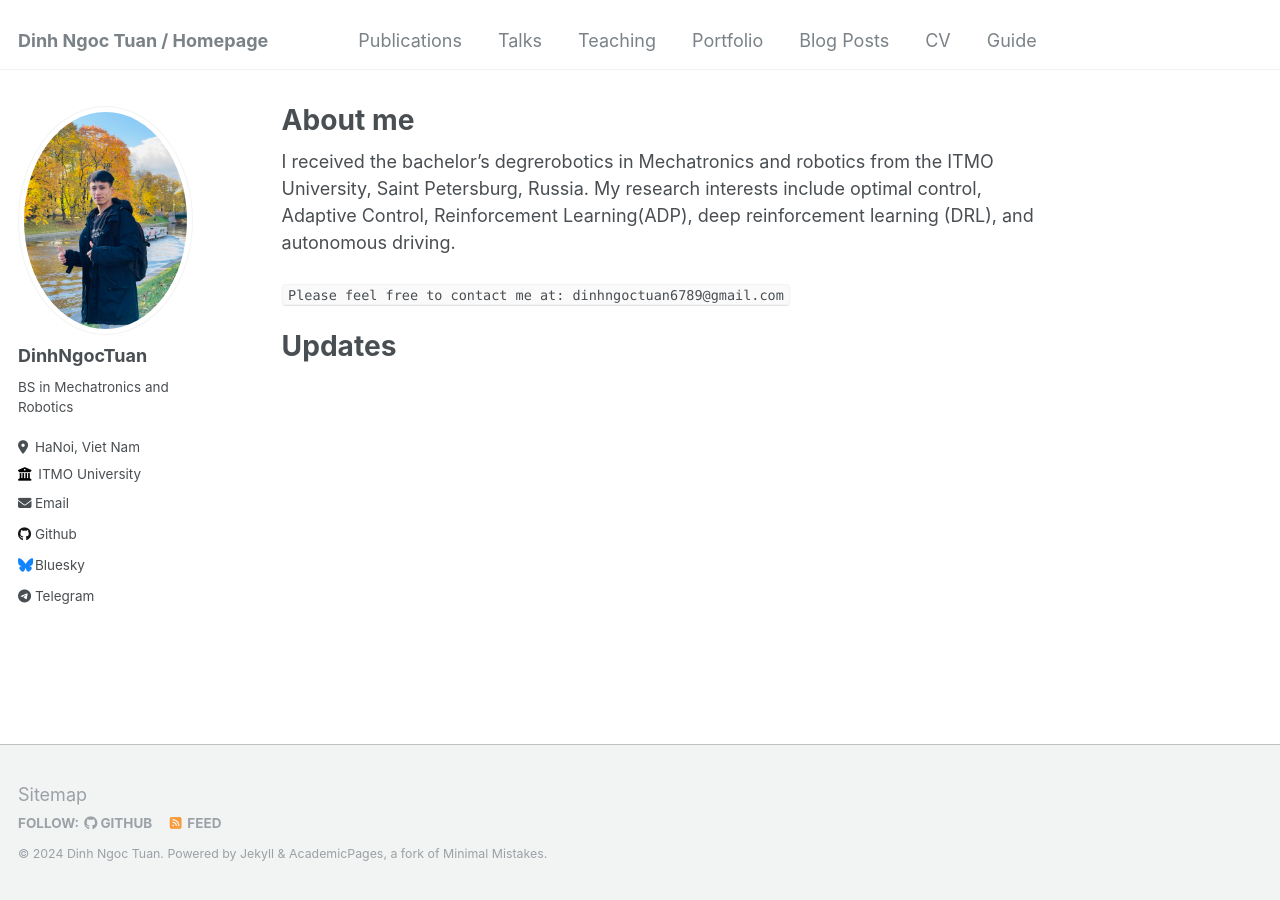
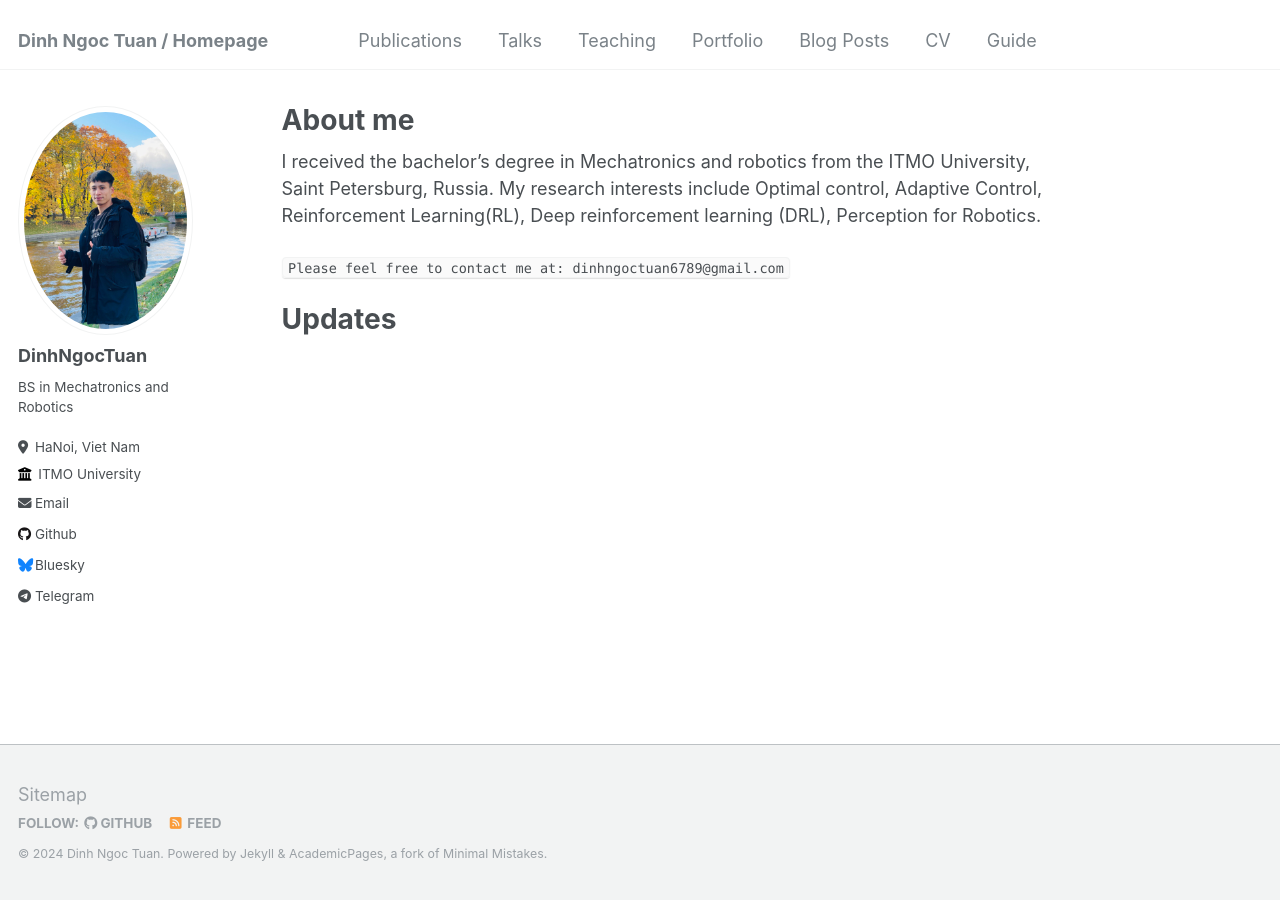
Before and after one commit to TuanRobotics/TuanRobotics.github.io, a Jekyll site: the page built from _pages/about.md, in a window 1280 px wide. Built offline with Jekyll 4.4.1, drawn with Linux system fonts in a browser that asks for light colours.

Commit message:
Update about.md

```diff
--- a/_pages/about.md
+++ b/_pages/about.md
@@ -7,7 +7,7 @@ redirect_from:
   - /about.html
 ---
 
-I received the bachelor's degrerobotics in Mechatronics and robotics from the ITMO University, Saint Petersburg, Russia. My research interests include optimal control, Adaptive Control, Reinforcement Learning(ADP), deep reinforcement learning (DRL), and autonomous driving.
+I received the bachelor's degree in Mechatronics and robotics from the ITMO University, Saint Petersburg, Russia. My research interests include Optimal control, Adaptive Control, Reinforcement Learning(RL), Deep reinforcement learning (DRL), Perception for Robotics.
 
 `Please feel free to contact me at: dinhngoctuan6789@gmail.com`
 
```
